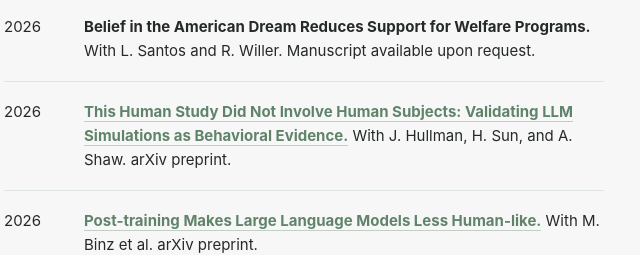
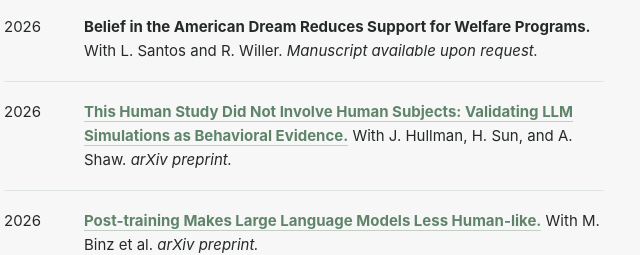
Before and after one commit to davidbroska/davidbroska.github.io, a plain HTML site: page index.html in a window 1280 px wide. Shown: the part 697-952 px from the top of the page, 516-1156 px from the left. Drawn offline with Linux system fonts and the light colour scheme.

Commit message:
Update CV and publication statuses

```diff
--- a/index.html
+++ b/index.html
@@ -85,7 +85,7 @@
               <span class="year">2026</span>
               <span>
                 <strong>Belief in the American Dream Reduces Support for Welfare Programs.</strong>
-                With L. Santos and R. Willer. Manuscript available upon request.
+                With L. Santos and R. Willer. <em>Manuscript available upon request.</em>
               </span>
             </li>
             <li>
@@ -93,14 +93,14 @@
               <span>
                 <a href="https://arxiv.org/abs/2602.15785"><strong>This Human Study Did Not Involve
                 Human Subjects: Validating LLM Simulations as Behavioral Evidence.</strong></a>
-                With J. Hullman, H. Sun, and A. Shaw. arXiv preprint.
+                With J. Hullman, H. Sun, and A. Shaw. <em>arXiv preprint.</em>
               </span>
             </li>
             <li>
               <span class="year">2026</span>
               <span>
                 <a href="https://arxiv.org/abs/2605.07632"><strong>Post-training Makes Large Language
-                Models Less Human-like.</strong></a> With M. Binz et al. arXiv preprint.
+                Models Less Human-like.</strong></a> With M. Binz et al. <em>arXiv preprint.</em>
               </span>
             </li>
           </ul>
```
Also changed, not shown: 1 other file.
